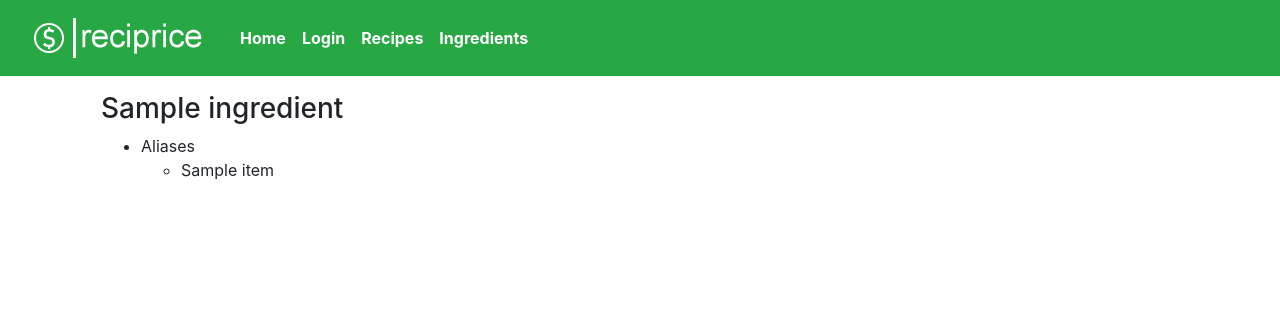
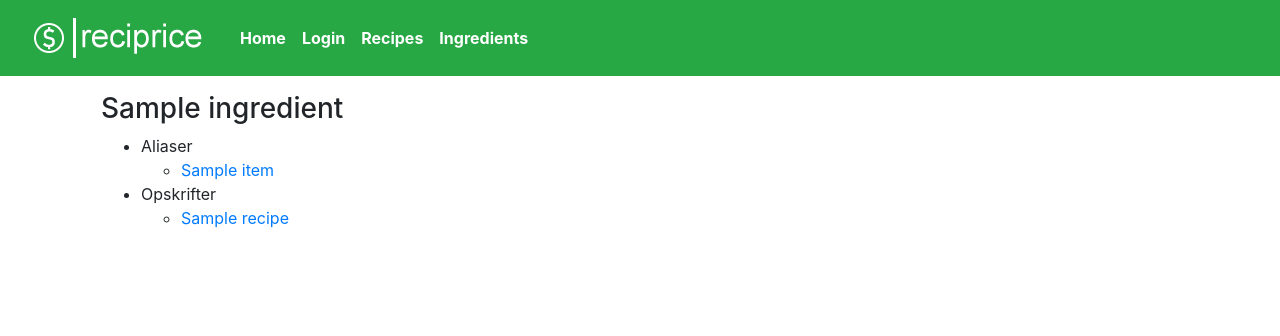
Before and after one commit to henrikschwarz/DM565-reciprice, a Flask app: a page that uses prototype/reciprice/templates/main/ingredient.html in a window 1280 px wide. Shown: the top 336 px of the page. Run offline with Flask 2, Linux system fonts and the light colour scheme; a database or web service that is not in the repository returns one stand-in record (values such as "Sample title"); some libraries are stand-ins or nearby versions.

Commit message:
List recipes that use ingredient

```diff
--- a/prototype/reciprice/main.py
+++ b/prototype/reciprice/main.py
@@ -90,4 +90,5 @@ def list_specific_ingredient_json(name):
 @main.route("/ingredients/<name>")
 def get_ingredient(name):
     ingredient = mongo.db.ingredients.find_one_or_404({"name": name})
-    return render_template("main/ingredient.html", ingredient=ingredient)
+    used_in = [i['name'] for i in mongo.db.recipes.find({'ingredient_list':{'$elemMatch':{'$elemMatch':{'$eq':name}}}})]
+    return render_template("main/ingredient.html", ingredient=ingredient, used_in=used_in)
--- a/prototype/reciprice/templates/main/ingredient.html
+++ b/prototype/reciprice/templates/main/ingredient.html
@@ -6,15 +6,25 @@
     <h3>{{ ingredient.name }}</h3>
     <ul>
         {% if ingredient.alias %}
-        <li>Aliases
+        <li class="alias-list">Aliaser
             <ul>
                 {% for item in ingredient.alias %}
-                <li>{{ item }}</li>
+                <li class="alias-list-item"><a href="{{ url_for('main.get_ingredient', name=item) }}">{{ item }}</a></li>
+                {% endfor %}
+            </ul>
+        </li>
+        {% endif %}
+
+        {% if used_in %}
+        <li class="recipe-list">Opskrifter
+            <ul>
+                {% for item in used_in %}
+                    <li class="recipe-list-item"><a href="{{ url_for('main.recipe_get', name=item) }}">{{ item }}</a></li>
                 {% endfor %}
             </ul>
         </li>
         {% else %}
-            <li>There are no aliases</li>
+            <li>Bliver ikke brugt i nogle opskrifter</li>
         {% endif %}
     </ul>
 
```
